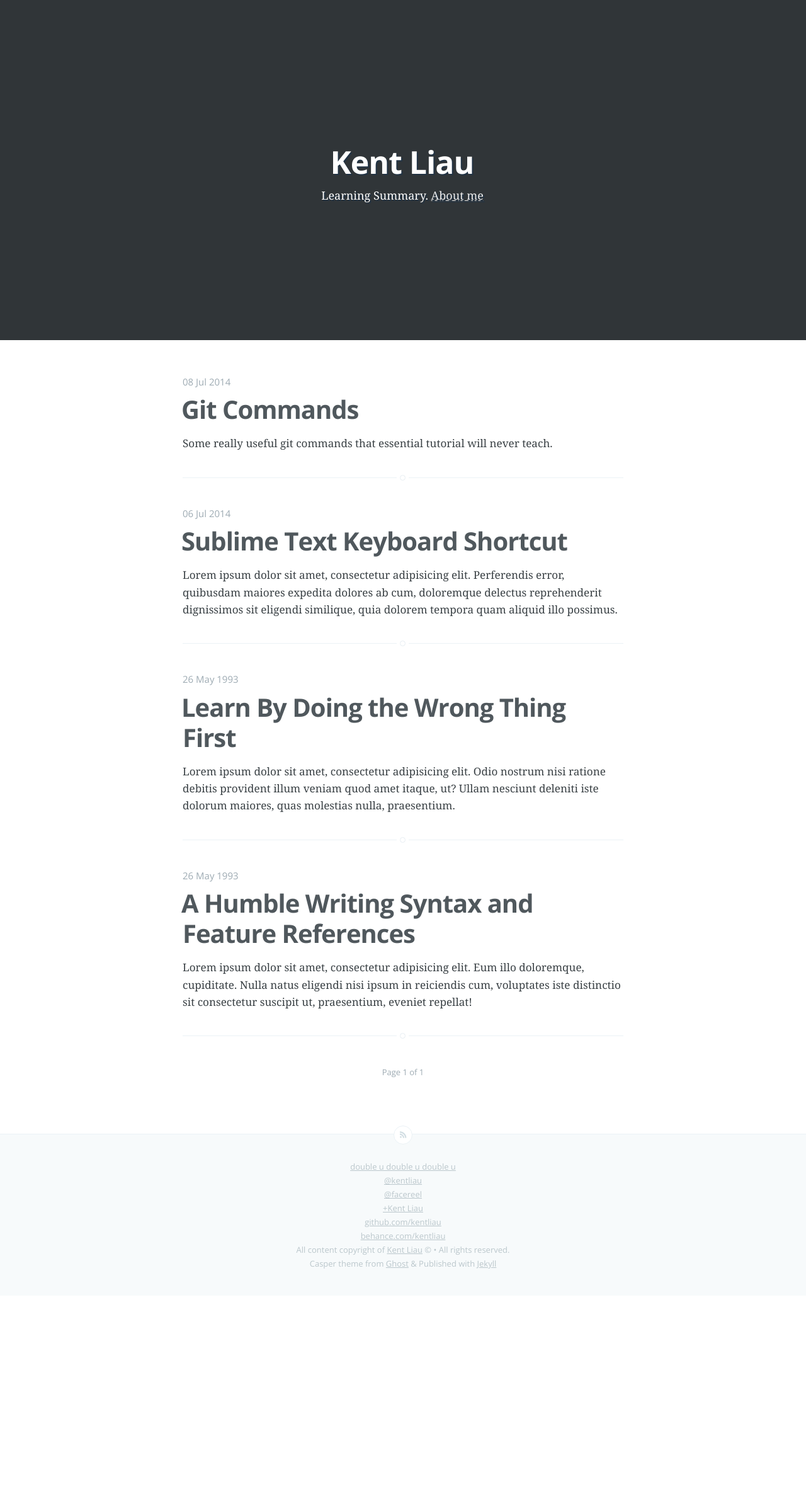
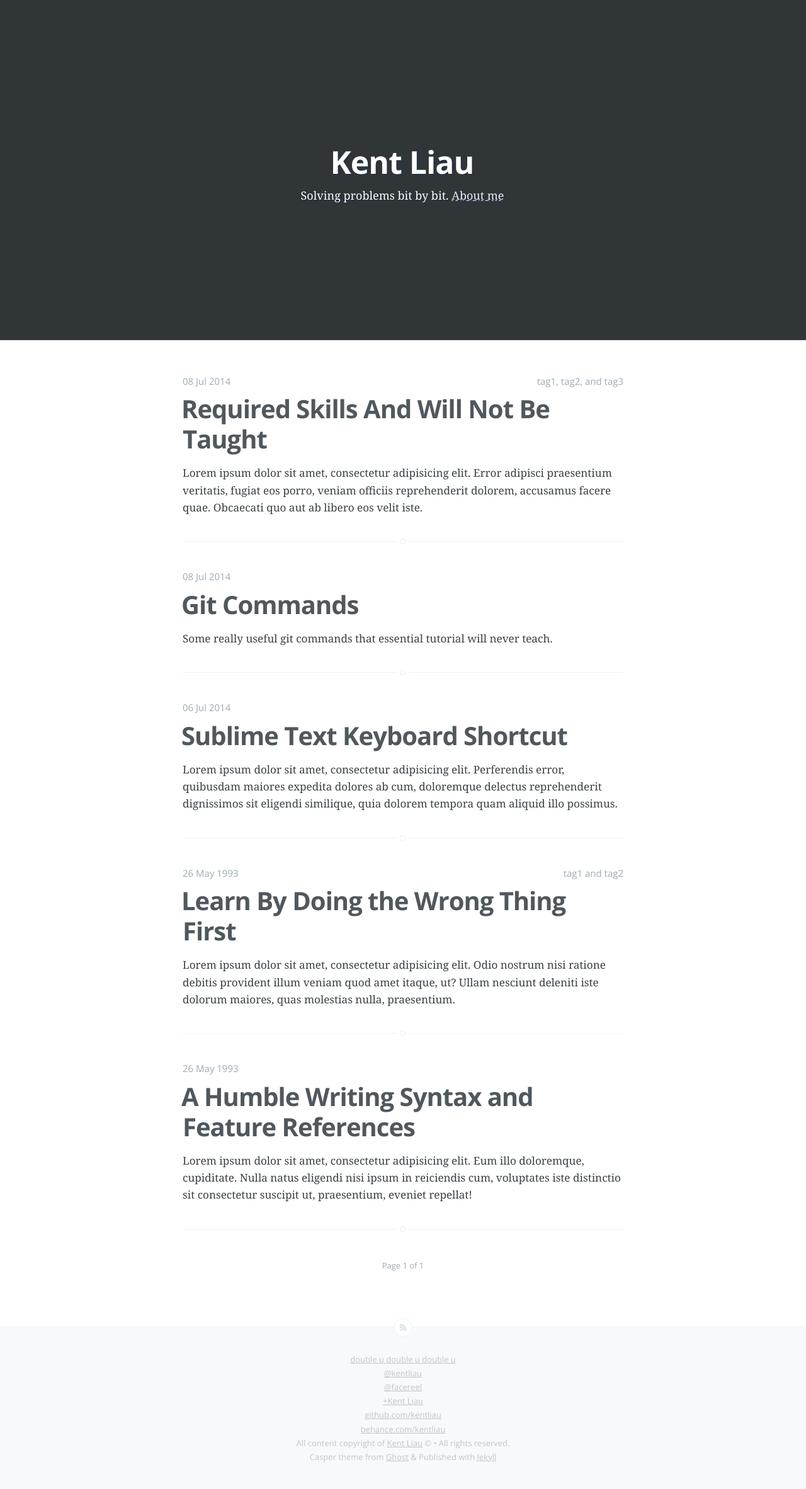
Before and after one commit to kentliau/kentliau.github.io, a Jekyll site: the page built from index.html, in a window 1280 px wide. Shown: the whole page at 63% size. Built offline with Jekyll 4.4.1, drawn with Linux system fonts in a browser that asks for light colours; Markdown is read by kramdown in place of the engine named in the settings; the list of posts is cut into pages by our own code; before the commit the page ends 2057 px from its top, so only the background shows below that.

Commit message:
Update post

```diff
--- a/_config.yml
+++ b/_config.yml
@@ -1,8 +1,8 @@
 name: Kent Liau
-author: "Kent Liau"
-url: "http://blog.kent.li"
-description: Learning Summary
-meta_description: "Write up about skill I have learned"
+author: Kent Liau
+url: http://blog.kent.li
+description: Solving problems bit by bit
+meta_description: Solving problems bit by bit
 
 markdown: redcarpet
 redcarpet:
@@ -17,6 +17,7 @@ pygments: true
 # excerpt_separator: "\n\n\n"
 
 # Permalinks
+relative_permalinks: true
 permalink: /:categories/:title/
 
 # Server
--- a/_layouts/post.html
+++ b/_layouts/post.html
@@ -54,7 +54,7 @@ archive: false
                       <h4> {{ site.author }} </h4>
                       <!-- Author Bio -->
                       <p>
-                        Here goes the author description. You might want to place some links too in here
+                        Solving problems bit by bit.
                       </p>
                     </article>
                 </section>
--- a/_posts/2014-07-08-git-commands.markdown
+++ b/_posts/2014-07-08-git-commands.markdown
@@ -1,6 +1,7 @@
 ---
 layout: post
 title: Git Commands
+category: Code
 ---
 
 Some really useful git commands that essential tutorial will never teach.
--- /dev/null
+++ b/_posts/2014-07-08-required-skills-and-will-not-be-taught.markdown
@@ -0,0 +1,9 @@
+---
+layout: post
+title: Required Skills And Will Not Be Taught
+date: 2014-07-08 16:34:26
+category: Code
+tags: [tag1, tag2, tag3]
+---
+
+Lorem ipsum dolor sit amet, consectetur adipisicing elit. Error adipisci praesentium veritatis, fugiat eos porro, veniam officiis reprehenderit dolorem, accusamus facere quae. Obcaecati quo aut ab libero eos velit iste.
--- a/assets/css/main.css
+++ b/assets/css/main.css
@@ -16,6 +16,13 @@ pre{
 	line-height: 1.4em;
 }
 
+.pull-right {
+  float: right !important;
+}
+.pull-left {
+  float: left !important;
+}
+
 /* Author styling */
 .author {margin-bottom:1em;}
 .author header{
--- a/assets/css/screen.css
+++ b/assets/css/screen.css
@@ -453,7 +453,7 @@ margin on the iframe, cause it breaks stuff. */
 }
 
 .post-meta {
-    display: inline-block;
+    display: block;
     margin: 0 0 5px 0;
     font-family: 'Open Sans', sans-serif;
     font-size: 1.5rem;
--- a/index.html
+++ b/index.html
@@ -27,7 +27,7 @@ about: 'about.html'
 
     <article class="post">
         <header class="post-header">
-            <span class="post-meta"><time datetime="{{ post.date | date:"%Y-%m-%d" }}">{{ post.date | date_to_string }}</time> {{!tags prepend="on "}}</span>
+            <div class="post-meta"><time datetime="{{ post.date | date:"%Y-%m-%d" }}">{{ post.date | date_to_string }}</time> <span class="pull-right">{{ post.tags | array_to_sentence_string}}</span></div>
             <h2 class="post-title"><a href="{{ post.url }}">{{ post.title }}</a></h2>
 
         </header>
```
Also changed, not shown: other parts of _layouts/post.html (+2 -2 lines).
